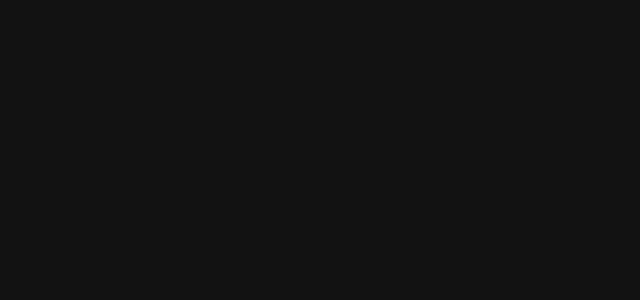
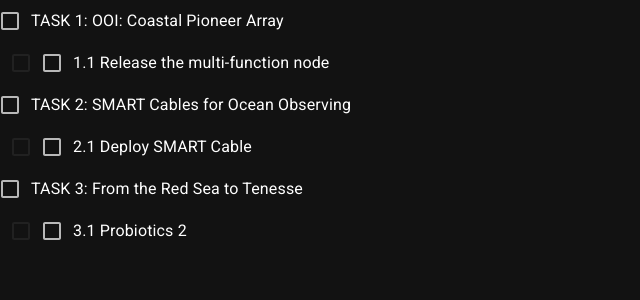
Before and after one commit to EasternEdgeRobotics/Software_2024, a React (Create React App) app in the folder GUI/: page /TabletApp in a window 1280 px wide. Before the commit this address had no page. Shown: the top 300 px of the page, without its empty margins (0-640 px from the left). Built offline with nearby package versions, Linux system fonts and the light colour scheme; what roslib would draw is missing.

Commit message:
Feat. Started Checklist

```diff
--- /dev/null
+++ b/GUI/src/components/TabletApp.tsx
@@ -0,0 +1,36 @@
+import {Box, Button, Checkbox, FormGroup, FormControlLabel, Grid, rgbToHex} from "@mui/material";
+import { useState } from "react";
+import React from "react";
+import { useAtom } from "jotai";
+import { grey } from "@mui/material/colors";
+
+export default function TabletApp() {
+
+    return (
+        <FormGroup>
+            <Grid>
+                <FormControlLabel control = {<Checkbox />} label = "TASK 1: OOI: Coastal Pioneer Array" />
+            </Grid>
+            <Grid>
+                <Checkbox  sx = {{color: grey[900], '&.Mui-checked': {color: grey[900]}}} />
+                <FormControlLabel control = {<Checkbox />} label = "1.1 Release the multi-function node" />
+            </Grid>
+
+            <Grid>
+                <FormControlLabel control = {<Checkbox />} label = "TASK 2: SMART Cables for Ocean Observing" />
+            </Grid>
+            <Grid>
+                <Checkbox sx = {{color: grey[900], '&.Mui-checked': {color: grey[900]}}} />
+                <FormControlLabel control = {<Checkbox />} label = "2.1 Deploy SMART Cable" />
+            </Grid>
+
+            <Grid>
+                <FormControlLabel control = {<Checkbox />} label = "TASK 3: From the Red Sea to Tenesse" />
+            </Grid>
+            <Grid>
+                <Checkbox sx = {{color: grey[900], '&.Mui-checked': {color: grey[900]}}} />
+                <FormControlLabel control = {<Checkbox />} label = "3.1 Probiotics 2" />
+            </Grid>
+        </FormGroup>
+    );
+}
--- a/GUI/src/index.tsx
+++ b/GUI/src/index.tsx
@@ -5,6 +5,7 @@ import ReactDOM from 'react-dom/client';
 import App from './components/App';
 import { BrowserRouter, Route, Routes } from 'react-router-dom';
 import CameraTab from './components/CameraTab';
+import TabletApp from './components/TabletApp';
 
 //fonts
 import '@fontsource/roboto/300.css';
@@ -23,6 +24,7 @@ root.render(
           <Route path="/" element={<App />} />
           <Route path="/0" element={<Box sx={{display: 'flex', alignItems: 'center', height: '100vh'}}><CameraTab /></Box>} />
           <Route path="/3" element={<Box><br/><BotTab /></Box>} />
+          <Route path="/TabletApp" element={<TabletApp/>} />
         </Routes>
       </BrowserRouter>
     </ThemeProvider>
```
Also changed, not shown: GUI/public/index.html (line endings or trailing spaces), 1 other file (tests, documents, lock files or other folders).
